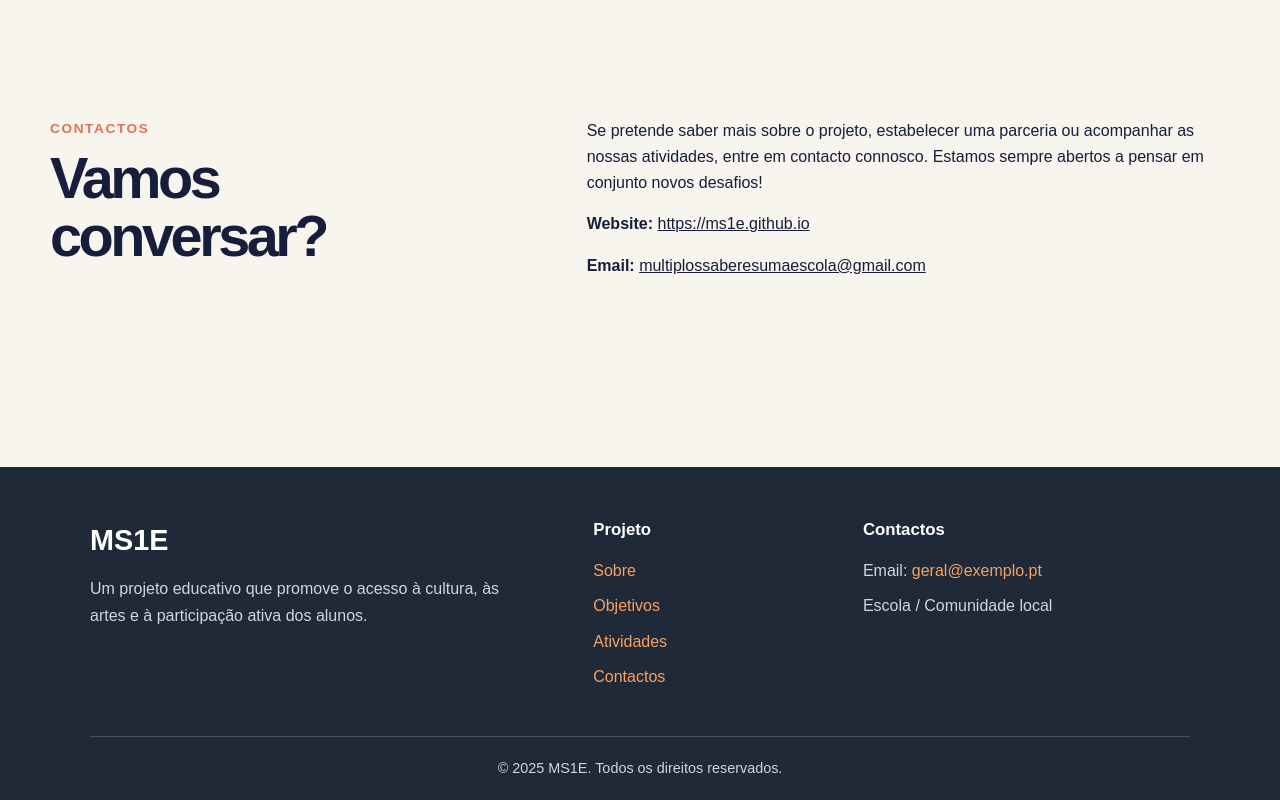
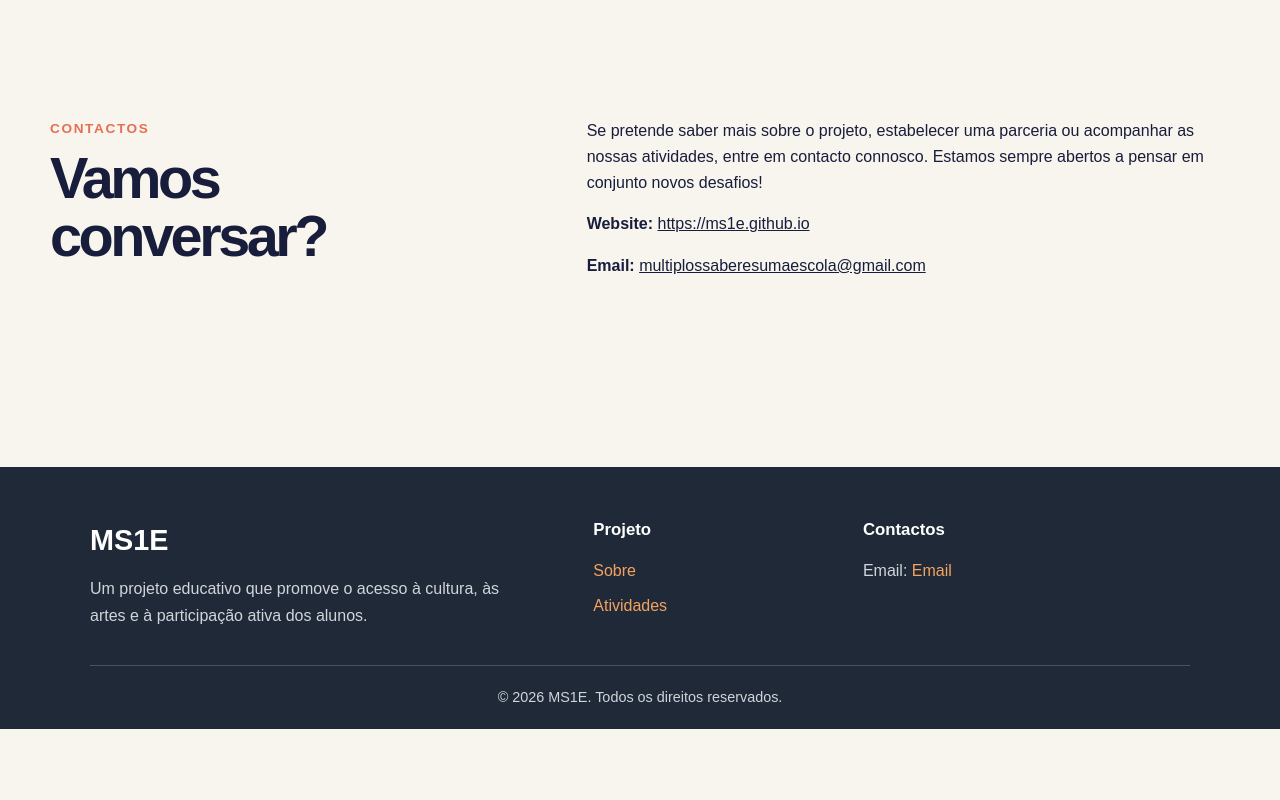
Before and after one commit to ms1e/ms1e.github.io, a plain HTML site: page index.html in a window 1280 px wide. Shown: the part 3901-4701 px from the top of the page. After the commit the page ends 4630 px from the top, so only its background shows below. Drawn offline with Linux system fonts and the light colour scheme; a script that the page names is missing.

Commit message:
Update index.html

```diff
--- a/index.html
+++ b/index.html
@@ -269,21 +269,18 @@
       <h3>Projeto</h3>
       <ul>
         <li><a href="#sobre">Sobre</a></li>
-        <li><a href="#objetivos">Objetivos</a></li>
         <li><a href="#atividades">Atividades</a></li>
-        <li><a href="#contactos">Contactos</a></li>
       </ul>
     </div>
 
     <div class="footer-info">
       <h3>Contactos</h3>
-      <p>Email: <a href="mailto:geral@exemplo.pt">geral@exemplo.pt</a></p>
-      <p>Escola / Comunidade local</p>
+      <p>Email: <a href="mailto:multiplossaberesumaescola@gmail.com">Email</a></p>
     </div>
   </div>
 
   <div class="footer-bottom">
-    <p>&copy; 2025 MS1E. Todos os direitos reservados.</p>
+    <p>&copy; 2026 MS1E. Todos os direitos reservados.</p>
   </div>
 </footer>
 
```
